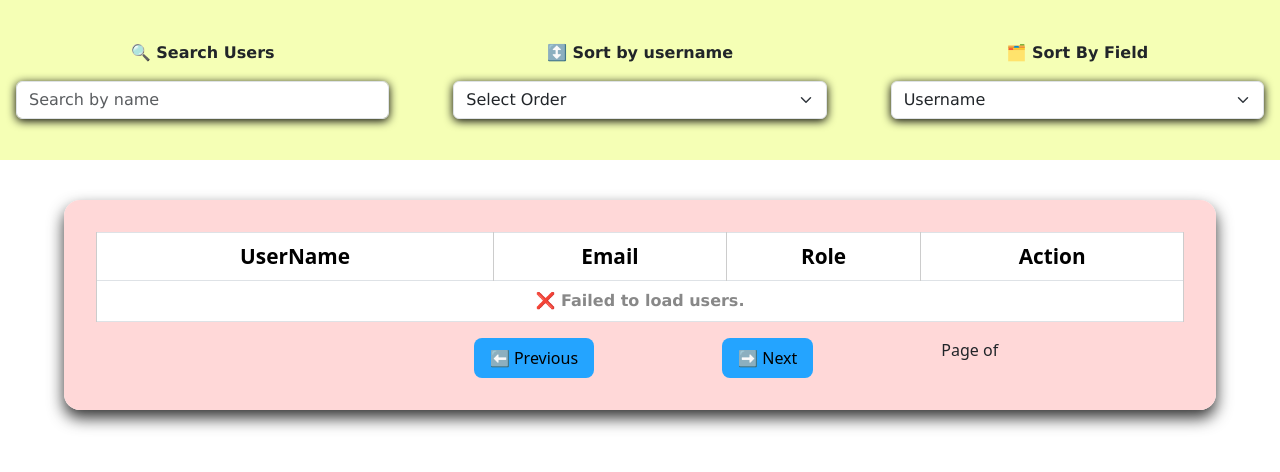
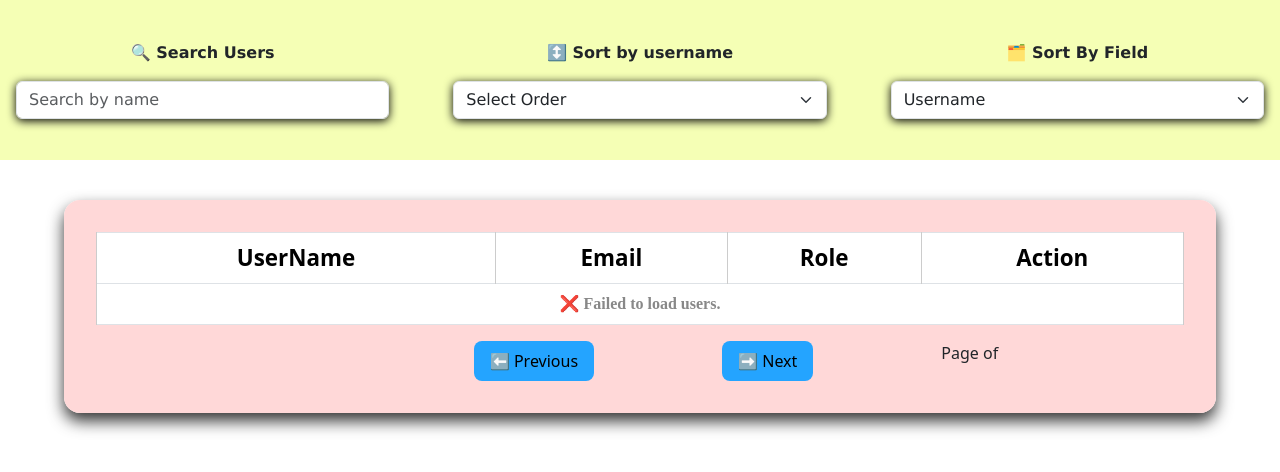
Before and after one commit to Hariharan-dev-3/Restaurent-application-, a Node project: template Backend/views/adminPage.jade in a window 1280 px wide. Shown: the top 472 px of the page. Run offline with Node 20 templates, Linux system fonts and the light colour scheme; the template is opened without the code that fills it, so the values that code supplies are empty.

Commit message:
refresh problem fix

```diff
--- a/Backend/public/profile/css/adminPage.css
+++ b/Backend/public/profile/css/adminPage.css
@@ -24,15 +24,13 @@
 }
 
 .tableContainer th {
-    background-color: #24a4ff;
-      color: white;
-      font-size: 1.3rem;
+  font-size: 1.4rem;
+    color: yellow;
 }
 
 .tableContainer td {
-    background-color: #f9f9f9;
-      font-weight: 700;
-      font-family: Verdana, Geneva, Tahoma, sans-serif;
+    font-family: 'Times New Roman', Times, serif;
+      font-weight: 600;
 }
 
 .tableContainer button {
```
Also changed, not shown: Backend/public/profile/javascript/restaurent.js (+12 -5 lines).
